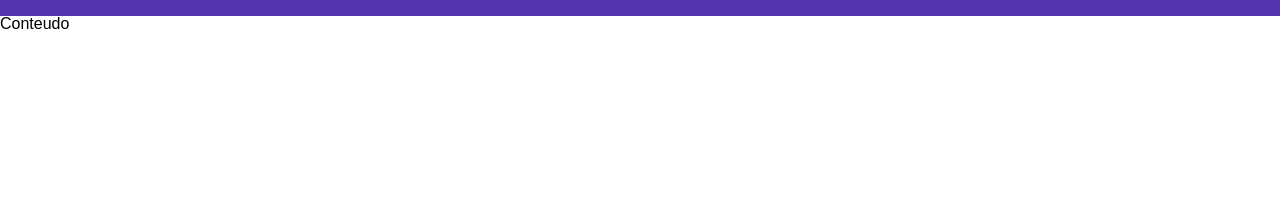
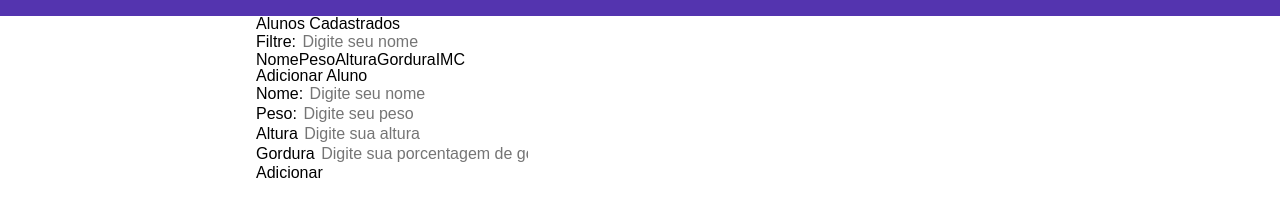
Before and after one commit to stanleyshensantos/CadastroAcademia, a plain HTML site: page index.html in a window 1280 px wide. Shown: the part 54-270 px from the top of the page. Drawn offline with Linux system fonts and the light colour scheme.

Commit message:
https://github.com/stanleyshensantos/CadastroAcademia

```diff
--- a/assets/css/style.css
+++ b/assets/css/style.css
@@ -40,6 +40,12 @@ a:hover{
     color: #FFFFFF;
     display: none;
 }
+.container{
+    width: 60%;
+	height: 100%;
+	margin: 0 auto;
+
+}
 @media screen and (max-width: 600px) {
     .btn-mobile{
         display: block;
@@ -69,90 +75,3 @@ a:hover{
         border-bottom: 2px solid rgba(0, 0, 0, .15);
     }
 }
-
-/*
-body {
-    font-family: sans-serif;
-}
-nav {
-    background: #5434AF ;
-    height: 80px;
-    width: 100%;
-}
-label.logo{
-    color: #FFFFFF;
-    font-size: 35px;
-    line-height: 80px;
-    padding: 0 100px;
-    font-weight: bold;
-}
-nav ul{
- float: right;
- margin-right: 20px;
-}
-nav ul li{
-    display: inline-block;
-    line-height: 80px;
-    margin: 0 5px;
-}
-nav ul li a{
-    color: #FFFFFF;
-    font-size: 17px;
-    padding:7px 13px;
-    border-radius: 3px;
-    text-transform: uppercase;
-}
-a:active, a:hover{
-    background: #1d075f;
-    transition: .5s;
-}
-.checkbtn{
-    font-size: 30px;
-    color: #FFFFFF;
-    float: right;
-    line-height: 80px;
-    margin-right: 40px;
-    cursor: pointer;
-    display:none;
-}
-#check {
-    display: none;
-}
-@media screen and (max-width: 952px) {
-    label.logo{
-        font-size: 30px;
-        padding-left: 50px;
-    }
-    nav ul li a{
-        font-size: 16px;
-    }
-}
-@media screen and (max-width: 858px) {
-    .checkbtn{
-        display: block;
-    }
-    ul{
-        position:fixed ;
-        width: 100%;
-        height: 100vh;
-        background: #1d075f;
-        top: 80px;
-        left: -100%;
-        transition: all .5s;
-    }
-    nav ul li{
-        display: block;
-        margin: 50px 0;
-        line-height: 30px;
-    }
-    nav ul li a{
-        font-size: 20px;
-    }
-    a:active, a:hover{
-        background: none;
-        color: #5434AF;
-    }
-    #check:checked ~ ul{
-        left: 0;
-    }
-} */
--- a/index.html
+++ b/index.html
@@ -25,10 +25,51 @@
             </ul>
         </nav>
     </header>
-    <section>
-        Conteudo
+    <main>
+        <section class="container">
+            <h2>Alunos Cadastrados</h2>
+            <label for="filtrar-tabela">Filtre:</label>
+            <input type="text" name="filtro" id="filtrar-tabela" placeholder="Digite seu nome">
+
+            <table>
+                <thead>
+                    <tr>
+                        <th>Nome</th>
+                        <th>Peso</th>
+                        <th>Altura</th>
+                        <th>Gordura</th>
+                        <th>IMC</th>
+                    </tr>
+                </thead>
+            </table>
+
+        </section>
+    </main>
+    <section class="container">
+        <h2 id="titulo-form">Adicionar Aluno</h2>
+        <ul id="mensagens-erro"></ul>
+        <form id="form-adiciona">
+            <div class="grupo">
+                <label for="nome">Nome:</label>
+                <input id="nome" name="nome" type="text" placeholder="Digite seu nome" class="campo">
+            </div>
+            <div class="grupo">
+                <label for="peso">Peso:</label>
+                <input id="peso" name="peso" type="text" placeholder="Digite seu peso" class="campo campo-medio">
+            </div>
+            <div class="grupo">
+                <label for="altura">Altura</label>
+                <input id="altura" name="altura" type="text" placeholder="Digite sua altura" class="campo campo-medio">
+            </div>
+            <div class="grupo">
+                <label for="gordura">Gordura</label>
+                <input id="gordura" name="gordura" type="text" placeholder="Digite sua porcentagem de gordura" class="campo campo-medio">
+            </div>
+            <button class="botao bto-principal">Adicionar</button>
+        </form>
     </section>
-    <script src="./assets/js/index.js"></script>
+
+    <script src="./assets/js/navegacao.js"></script>
     <script src="https://kit.fontawesome.com/a076d05399.js"></script>
 </body>
 
```
Also changed, not shown: assets/js/calcular-imc.js (added), assets/js/form.js (added), assets/js/navegacao.js (renamed from assets/js/index.js).
